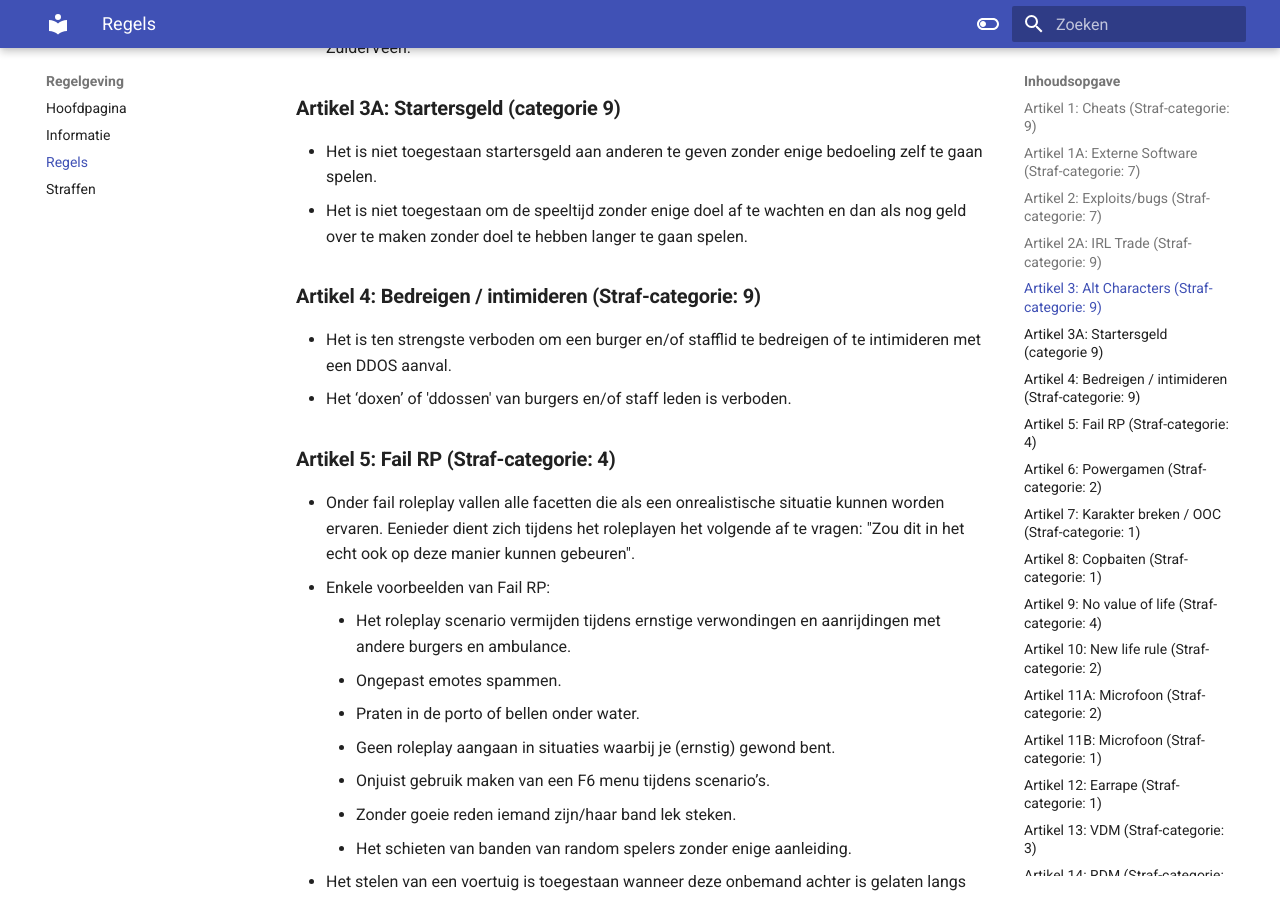
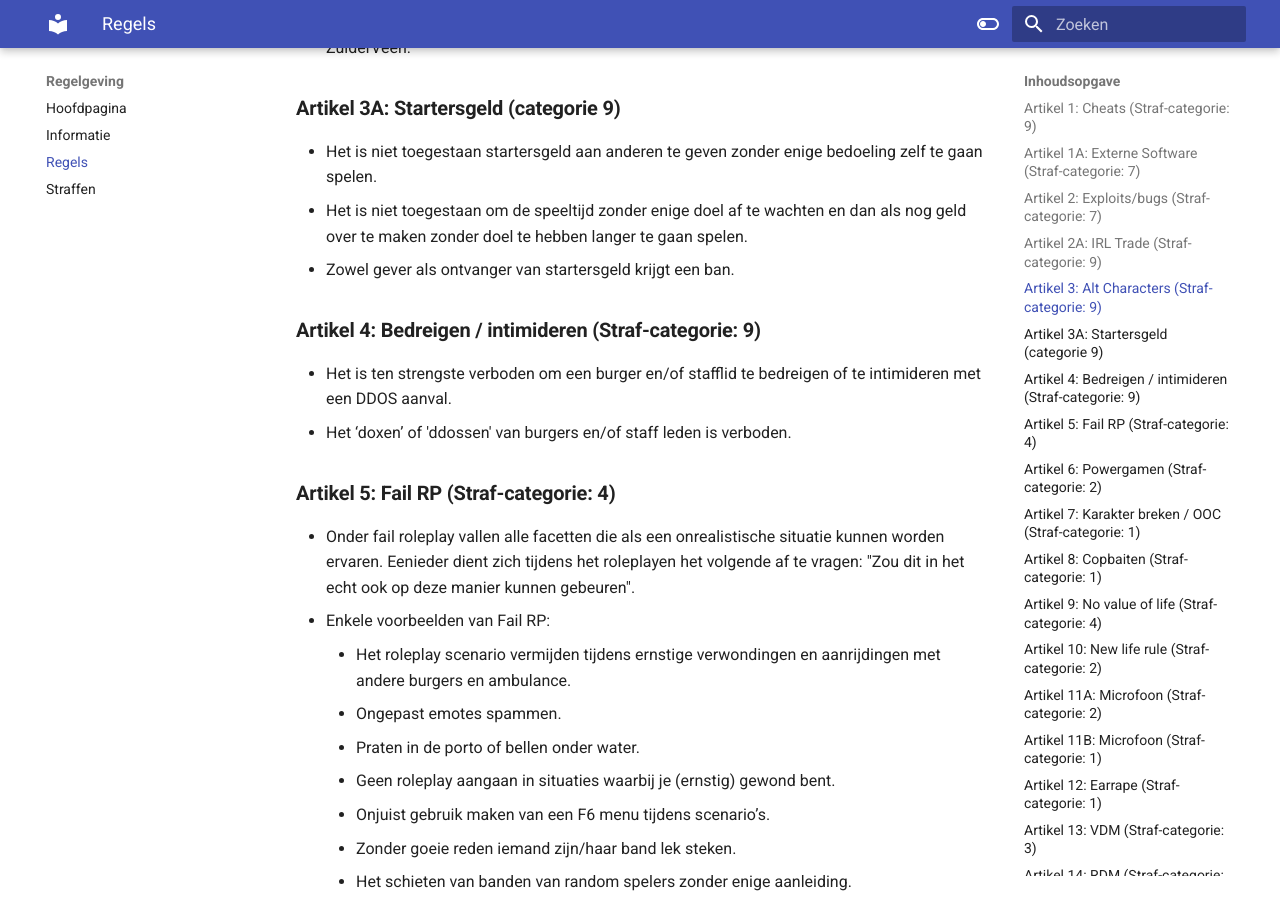
Before and after one commit to ZuiderVeenRP/apv, an MkDocs documentation site: the page built from docs/algemeen.md, in a window 1280 px wide and 900 px high, scrolled down 1179 px. Built offline with MkDocs 1.6.1 and Material for MkDocs 9.7.7, drawn with Linux system fonts in a browser that asks for light colours; comment, search, counter and statistics services are not loaded.

Commit message:
Update algemeen.md

```diff
--- a/docs/algemeen.md
+++ b/docs/algemeen.md
@@ -29,6 +29,7 @@
 ### **Artikel 3A: Startersgeld (categorie 9)**
    - Het is niet toegestaan startersgeld aan anderen te geven zonder enige bedoeling zelf te gaan spelen.
    - Het is niet toegestaan om de speeltijd zonder enige doel af te wachten en dan als nog geld over te maken zonder doel te hebben langer te gaan spelen.
+   - Zowel gever als ontvanger van startersgeld krijgt een ban.
 
 ### **Artikel 4: Bedreigen / intimideren (Straf-categorie: 9)**
    - Het is ten strengste verboden om een burger en/of stafflid te bedreigen of te intimideren met een DDOS aanval.
```
